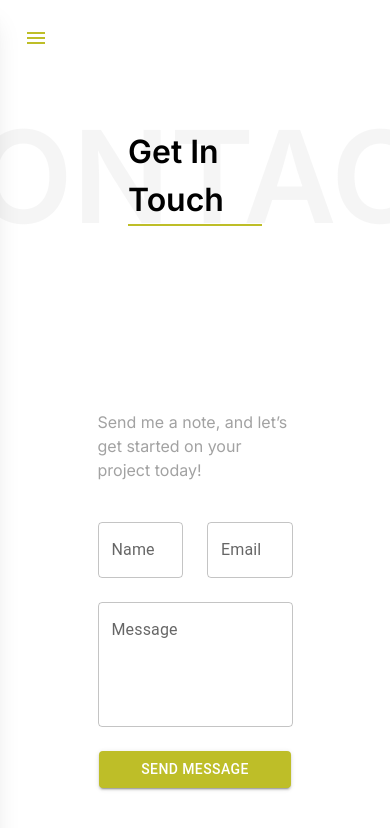
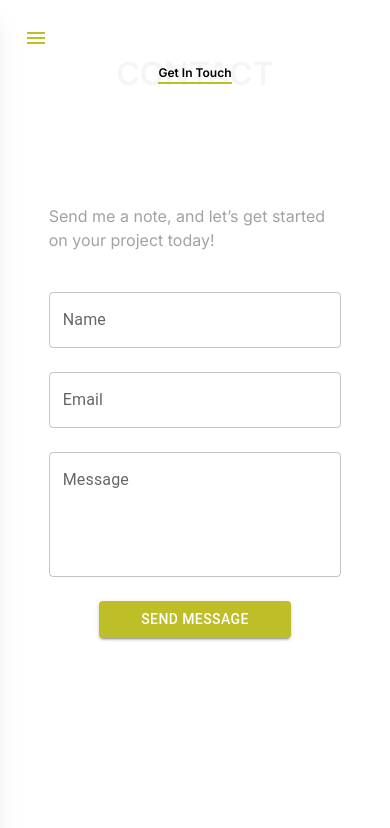
Before and after one commit to enesmalikdmn/personal-website, a Next.js app: page /contact in a window 390 px wide. Shown: the top 828 px of the page. Built offline with nearby package versions, Linux system fonts and the light colour scheme.

Commit message:
style: contact page responsive

```diff
--- a/app/contact/page.tsx
+++ b/app/contact/page.tsx
@@ -20,20 +20,20 @@ export default function Contact() {
 
   return (
     <main className="flex flex-col text-primary bg-white h-full">
-      <div className="relative flex flex-col items-center m-32">
-        <div className="text-[8rem] uppercase font-semibold opacity-10 absolute top-1/2 -translate-y-1/2">
+      <div className="relative flex flex-col items-center m-16 md:m-24 lg:m-32">
+      <div className="text-[2rem] md:text-[6rem] lg:text-[8rem] uppercase flex font-semibold opacity-10 absolute top-1/2 -translate-y-1/2">
           Contact
         </div>
-        <div className="text-[2rem] font-semibold text-black relative z-10 border-b-2 border-[#BEBE28]">
+        <div className="text-[0.75rem] md:text-[1.5rem] lg:text-[2rem] font-semibold text-black relative z-10 border-b-2 border-[#BEBE28]">
           Get In Touch
         </div>
       </div>
       <div className="flex w-full gap-6 justify-center bg-white h-full mt-10">
-        <div className="flex w-1/2 flex-col gap-6">
+        <div className="flex w-3/4 xl:w-1/2 flex-col gap-6">
           <div className="flex justify-center my-4">
             Send me a note, and let’s get started on your project today!
           </div>
-          <div className="flex gap-6">
+          <div className="flex md:flex-row flex-col gap-6">
             <TextField
               className="flex flex-1"
               id="outlined-basic"
```
